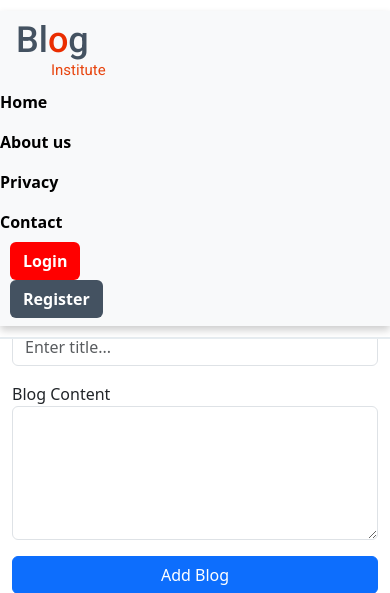
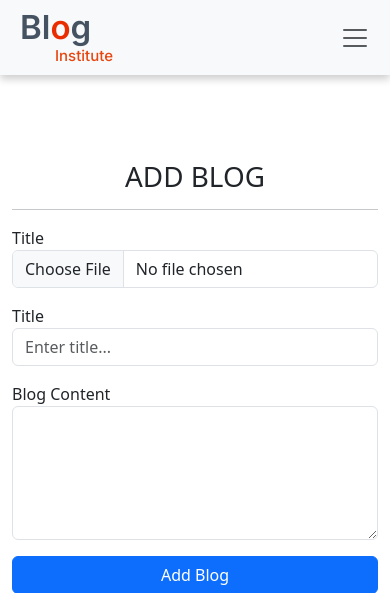
Before and after one commit to caleb1711/blog-institue, a Django app: page /addblog/ in a window 390 px wide. Shown: the top 593 px of the page. Run offline with Django 4.2, Linux system fonts and the light colour scheme; some libraries are stand-ins or nearby versions.

Commit message:
Navbar header design changes

```diff
--- a/static/css/details.css
+++ b/static/css/details.css
@@ -1,46 +1,80 @@
-
+@import url("https://fonts.googleapis.com/css2?family=Inter:wght@700&display=swap");
 .menu ul {
   padding-left: 0px;
 }
 
 .custom-header {
   background-color: #f8f9fa;
-    padding: 10px;
+  padding: 10px 50px !important;
   display: flex;
   justify-content: space-between;
   box-shadow: 0 4px 8px rgba(0, 0, 0, 0.2);
 }
-
+.navbar_nav {
+  gap: 40px;
+}
+.navbar_toggler {
+  padding: 0 !important;
+  border: none !important;
+}
+.navbar_toggler:focus {
+  box-shadow: none !important;
+  border: none !important;
+}
 .custom-header .navbar-nav .nav-link {
-    color: black !important;
-    font-weight: bold;
+  color: #445261;
+  font-family: "Inter";
+  font-size: 16px;
+  font-style: normal;
+  font-weight: 700;
+  line-height: normal;
+  transition: all 3ms ease-in-out
+}
+.custom-header .navbar-nav .nav-link:hover {
+  color: #ea2d00 !important;
+  /* border-bottom: 2px solid #ea2d00 !important; */
 }
 .custom-header .navbar-nav {
   margin-left: auto;
-        margin-right: 1rem;
+  /* margin-right: 1rem; */
 }
 .custom-header .main_header_text {
-    margin-left: 1rem;
   margin-right: auto;
 }
 .custom-header .navbar-nav .nav-link.active {
-    color: red !important;
+  color: #ea2d00 !important;
   text-decoration: underline !important;
 }
 .custom-header .navbar-nav .login-btn {
-    background-color: red;
-    color: white;
-    margin-left: 10px;
-    font-weight: bold;
+  background-color: #ea2d00;
+  color: #fff;
+  font-family: "Inter";
+  font-size: 16px;
+  font-style: normal;
+  font-weight: 700;
+  line-height: normal;
+  padding: 10px 19px;
 }
-
+.custom-header .navbar-nav .login-btn:hover{
+    opacity: 0.8;
+}
+.nav-item {
+  display: flex;
+  align-items: center;
+}
 .custom-header .navbar-nav .register-btn {
   background-color: #445261;
-    color: white;
-    margin-left: 10px;
-    font-weight: bold;
+  color: #fff;
+  font-family: "Inter";
+  font-size: 16px;
+  font-style: normal;
+  font-weight: 700;
+  line-height: normal;
+  padding: 10px 19px;
 }
-
+.custom-header .navbar-nav .register-btn:hover{
+    opacity: 0.8;
+}
 .list_detail_flex {
   display: flex;
   justify-content: space-between;
@@ -405,20 +433,30 @@
   .list_detail {
     max-width: 100%;
   }
-
 }
-
-@media (max-width:767px) {
+@media (max-width: 992px) {
+  .custom-header .navbar-nav {
+    align-items: center;
+    padding: 2rem 0 2rem 0;
+    gap: 30px;
+  }
+}
+@media (max-width: 767px) {
   .list_detail {
     padding: 10px;
   }
 }
 
-@media (max-width:580px) {
+@media (max-width: 580px) {
+    .main_header_text h4 {
+        font-size: 33px;
+    }
+  .custom-header {
+    padding: 8px 20px !important;
+  }
   .schedule {
     display: block;
   }
-
 }
 
 /* privacy */
--- a/static/css/style.css
+++ b/static/css/style.css
@@ -1,15 +1,18 @@
 @import url("https://fonts.googleapis.com/css2?family=Poppins&family=Roboto:wght@500&display=swap");
 @import url("https://fonts.googleapis.com/css2?family=Roboto&display=swap");
 @import url("https://fonts.googleapis.com/css2?family=Roboto:wght@700&display=swap");
+@import url('https://fonts.googleapis.com/css2?family=Inter:wght@500&display=swap');
+@import url('https://fonts.googleapis.com/css2?family=Inter:wght@600&display=swap');
+@import url('https://fonts.googleapis.com/css2?family=Inter:wght@700&display=swap');
 * {
   padding: 0;
   margin: 0;
 }
-.main_header {
+/* .main_header {
   border-bottom: 2px solid #e6ecf0;
-  padding: 11px 0;
+  padding: 11px 24px;
 
-}
+} */
 .main_header_container{
   display: flex;
   justify-content: space-between;
@@ -24,15 +27,15 @@
 .main_header_text h4 {
   margin-bottom: 0;
   color: #445261;
-  font-weight: 500;
+  font-weight: 600;
   font-size: 36px;
-  font-family: Roboto;
+  font-family: 'Inter';
 }
 .main_header_text p {
-  font-family: Roboto;
+  font-family: 'Inter';
   margin-bottom: 0;
   font-size: 15px;
-  font-weight: 400;
+  font-weight: 500;
   color: #e84610;
   padding-left: 35px;
   margin-top: -3px;
--- a/templates/base.html
+++ b/templates/base.html
@@ -18,17 +18,18 @@
 <body>
   <div class="container-fluid p-0">
     <div class="main_header dashboard_header">
-        <header>
-            <nav class="navbar navbar-expand-lg navbar-light custom-header">
+        <nav class="navbar navbar-expand-lg  custom-header">
             <div class="main_header_text">
               <a href="{% url 'home' %}" style="text-decoration: none">
                 <h4>Bl<span style="color: #ea2d00">o</span>g</h4>
                 <p>Institute</p>
               </a>
             </div>
-
-                <div class="navbar-collapse">
-                    <ul class="navbar-nav">
+            <button class="navbar-toggler navbar_toggler" type="button" data-bs-toggle="collapse" data-bs-target="#navbarSupportedContent" aria-controls="navbarSupportedContent" aria-expanded="false" aria-label="Toggle navigation">
+              <span class="navbar-toggler-icon"></span>
+            </button>
+            <div class="collapse navbar-collapse" id="navbarSupportedContent">
+              <ul class="navbar-nav navbar_nav">
                 <li class="nav-item">
                   <a class="nav-link" href="{% url 'home' %}" onclick="changeLinkColor(this)">Home</a>
                 </li>
@@ -52,18 +53,18 @@
                     <button class="btn login-btn" onclick="redirectTo('{% url 'logout' %}')">Log Out</button>
                   </li>
                 {% else %}
+                  <div class="d-flex gap-3">
                     <li class="nav-item">
                         <button class="btn login-btn" onclick="redirectTo('{% url 'login' %}')">Login</button>
                       </li>
                       <li class="nav-item">
                         <button class="btn register-btn"  onclick="redirectTo('{% url 'signup' %}')">Register</button>
                       </li>
+                  </div>
                 {% endif %}
               </ul>
             </div>
-
           </nav>
-        </header>
       <script>
         function changeLinkColor(clickedLink) {
           var links = document.querySelectorAll('.navbar-nav .nav-link');
@@ -78,11 +79,6 @@
           window.location.href = url;
         }
       </script>
-        <script src="https://code.jquery.com/jquery-3.5.1.slim.min.js"></script>
-        <script src="https://cdn.jsdelivr.net/npm/@popperjs/core@2.9.3/dist/umd/popper.min.js"></script>
-        <script src="https://stackpath.bootstrapcdn.com/bootstrap/4.5.2/js/bootstrap.min.js"></script>
-
-
     </div>
     <div class="container blog_container">
       {% block content %}{% endblock %}
@@ -138,11 +134,6 @@
       readbutton.style.padding = "10px 20px";
       readbutton.style.borderRadius = "8px";
     });
-
   </script>
-      <script src="https://code.jquery.com/jquery-3.5.1.slim.min.js"></script>
-      <script src="https://cdn.jsdelivr.net/npm/@popperjs/core@2.9.3/dist/umd/popper.min.js"></script>
-      <script src="https://stackpath.bootstrapcdn.com/bootstrap/4.5.2/js/bootstrap.min.js"></script>
-
 </body>
 </html>
```
Also changed, not shown: other parts of static/css/details.css (+28 -34 lines). Lines whose indentation alone changed are shown as unchanged.
